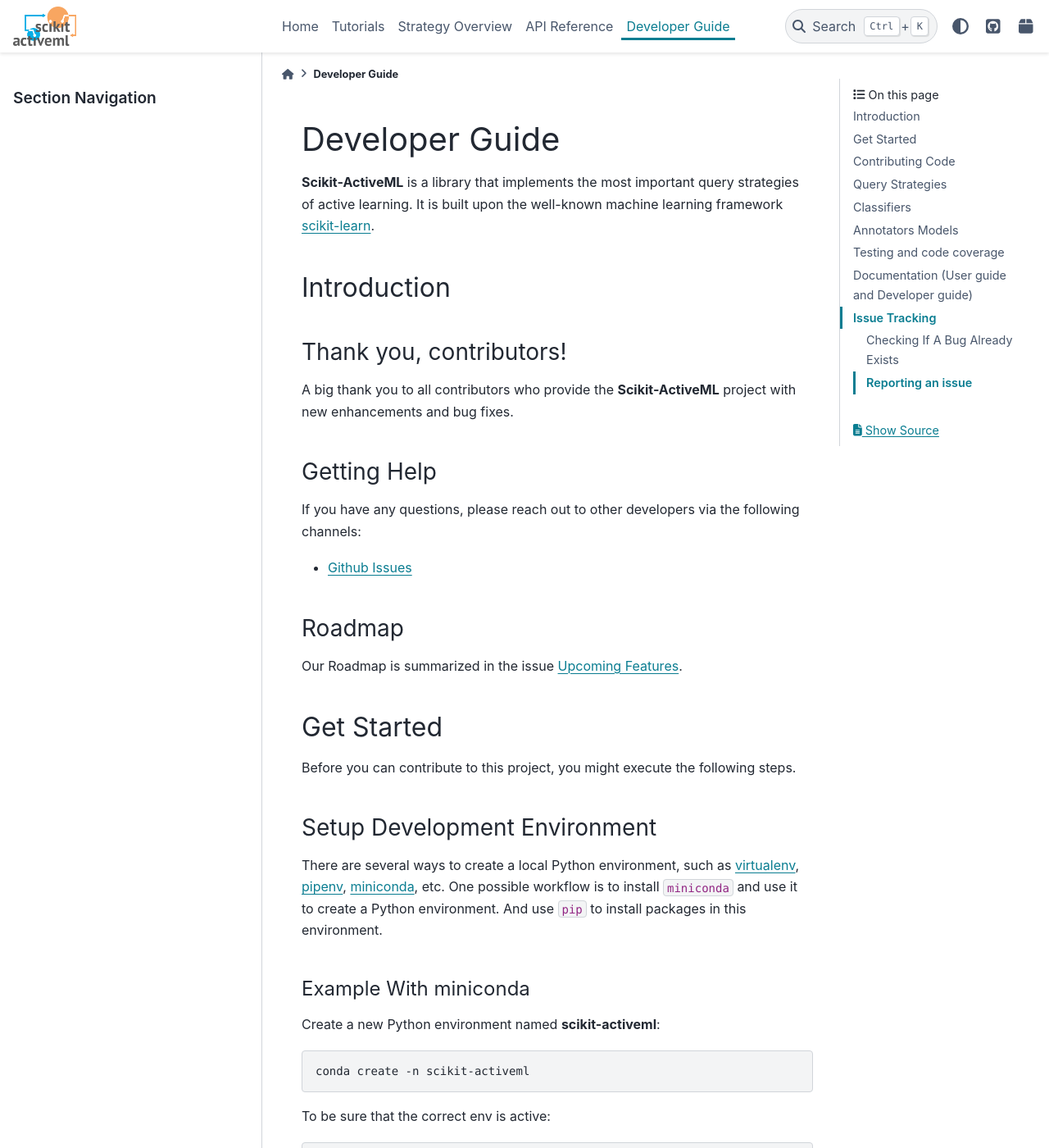
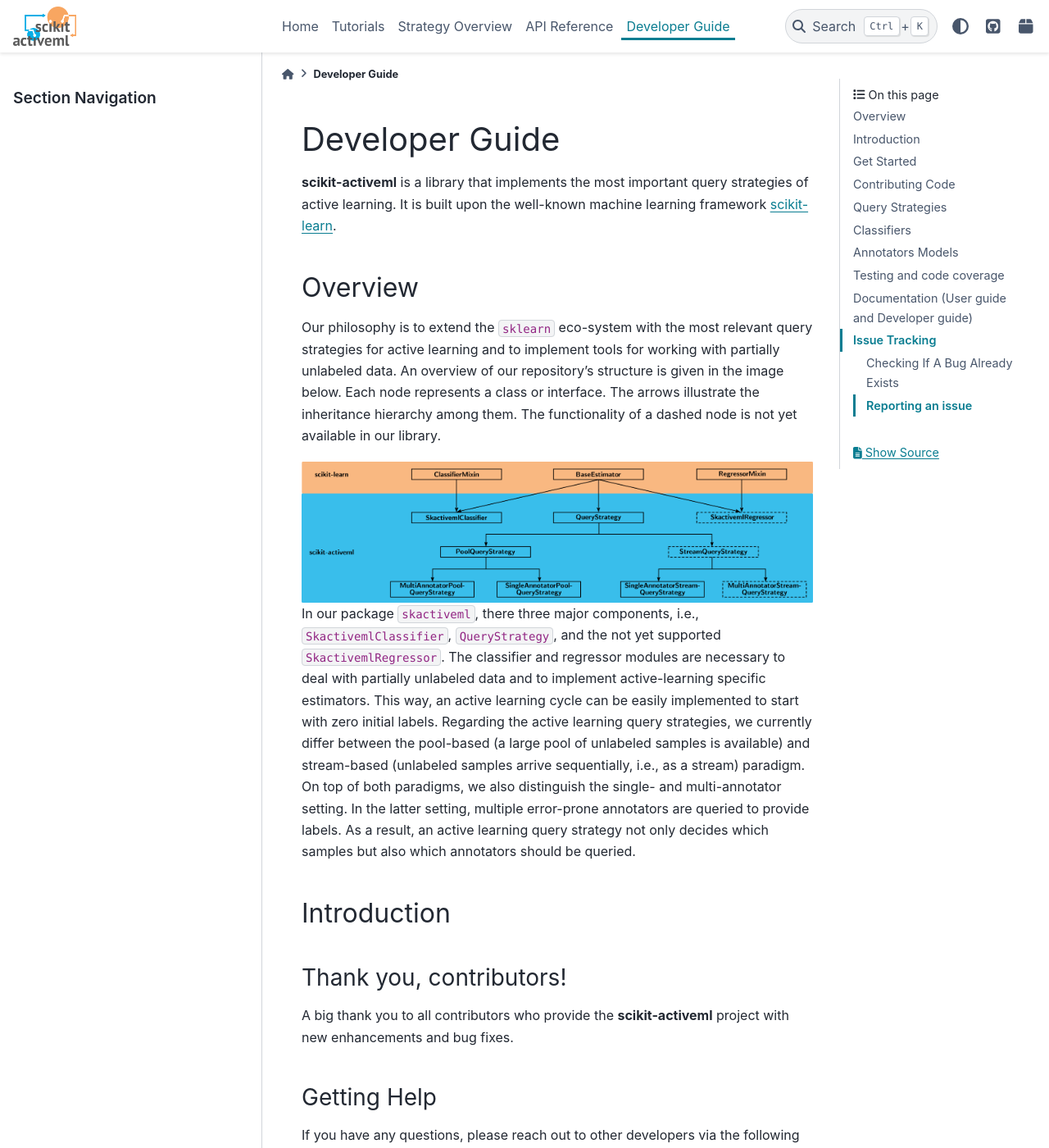
Before and after one commit to scikit-activeml/scikit-activeml, a Sphinx documentation site: the page built from docs/developers_guide.rst, in a window 1280 px wide and 1400 px high. Shown: the whole window at 82% size. Built offline with Sphinx 7.4.7 and the PyData theme 0.15.4, drawn with Linux system fonts in a browser that asks for light colours; pages that are not in the unit, such as notebooks, are missing from menus; some of the changed text lies outside the part shown.

Commit message:
README and DevGuide updated

```diff
--- a/docs/developers_guide.rst
+++ b/docs/developers_guide.rst
@@ -1,10 +1,35 @@
 Developer Guide
 ===============
 
-**Scikit-ActiveML** is a library that implements the most important
+**scikit-activeml** is a library that implements the most important
 query strategies of active learning. It is built upon the well-known
 machine learning framework
 `scikit-learn <https://scikit-learn.org/stable/>`__.
+
+Overview
+--------
+
+Our philosophy is to extend the ``sklearn`` eco-system with the most relevant
+query strategies for active learning and to implement tools for working with partially
+unlabeled data. An overview of our repository's structure is given in the image below.
+Each node represents a class or interface. The arrows illustrate the inheritance
+hierarchy among them. The functionality of a dashed node is not yet available in our library.
+
+.. image:: https://raw.githubusercontent.com/scikit-activeml/scikit-activeml/master/docs/logos/scikit-activeml-structure.png
+   :width: 1000
+
+In our package ``skactiveml``, there three major components, i.e., ``SkactivemlClassifier``,
+``QueryStrategy``, and the not yet supported ``SkactivemlRegressor``.
+The classifier and regressor modules are necessary to deal with partially unlabeled
+data and to implement active-learning specific estimators. This way, an active learning
+cycle can be easily implemented to start with zero initial labels. Regarding the
+active learning query strategies, we currently differ between
+the pool-based (a large pool of unlabeled samples is available) and stream-based
+(unlabeled samples arrive sequentially, i.e., as a stream) paradigm.
+On top of both paradigms, we also distinguish the single- and multi-annotator
+setting. In the latter setting, multiple error-prone annotators are queried
+to provide labels. As a result, an active learning query strategy not only decides
+which samples but also which annotators should be queried.
 
 Introduction
 ------------
@@ -12,7 +37,7 @@
 Thank you, contributors!
 ~~~~~~~~~~~~~~~~~~~~~~~~
 
-A big thank you to all contributors who provide the **Scikit-ActiveML**
+A big thank you to all contributors who provide the **scikit-activeml**
 project with new enhancements and bug fixes.
 
 Getting Help
@@ -921,7 +946,7 @@
 Guidelines for writing documentation
 ~~~~~~~~~~~~~~~~~~~~~~~~~~~~~~~~~~~~
 
-In ``Scikit-ActiveML``, the
+In ``scikit-activeml``, the
 `guidelines <https://scikit-learn.org/stable/developers/contributing.html#guidelines-for-writing-documentation>`__
 for writing the documentation are adopted from
 `scikit-learn <https://scikit-learn.org/stable/>`__.
@@ -929,7 +954,11 @@
 Building the documentation
 ~~~~~~~~~~~~~~~~~~~~~~~~~~
 
-   TODO: How to build the user guide and developer guide?
+To ensure the documentation of your work is well formatted, build the sphinx documentation by executing the following line.
+
+.. code:: bash
+
+   sphinx-build -b html docs docs/_build
 
 Issue Tracking
 --------------
@@ -937,7 +966,7 @@
 We use `Github
 Issues <https://github.com/scikit-activeml/scikit-activeml/issues>`__ as
 our issue tracker. If you think you have found a bug in
-``Scikit-ActiveML``, you can report it to the issue tracker.
+``scikit-activeml``, you can report it to the issue tracker.
 Documentation bugs can also be reported there.
 
 Checking If A Bug Already Exists
--- a/docs/examples/pool/_query_by_committee.json
+++ b/docs/examples/pool/_query_by_committee.json
@@ -5,7 +5,7 @@
     "method" : "Query-by-Committee with Kullback-Leibler Divergence",
     "category" :  "Query-by-Committee",
     "template" : "examples/template_pool.py",
-    "tags" : ["pool",  "classification", "single-annotator"],
+    "tags" : ["pool",  "classification", "regression", "single-annotator"],
     "title" : "Query-by-Committee with Kullback-Leibler Divergence",
     "refs" : ["seung1992query","mccallum1998employing"],
     "sequence" : ["title", "text_0", "plot", "refs"],
```
Also changed, not shown: README.rst (+5 -30 lines), docs/index.rst (+6 -2 lines), 1 other file.
